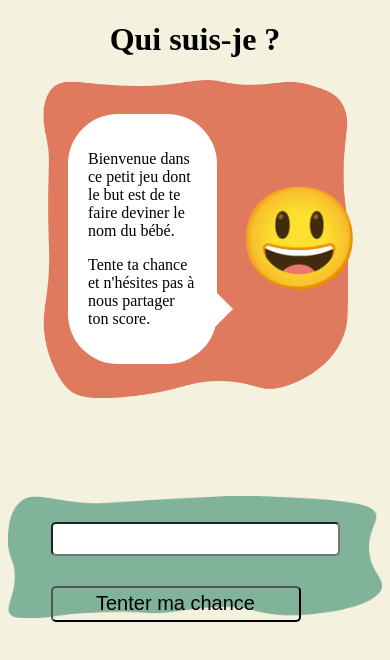
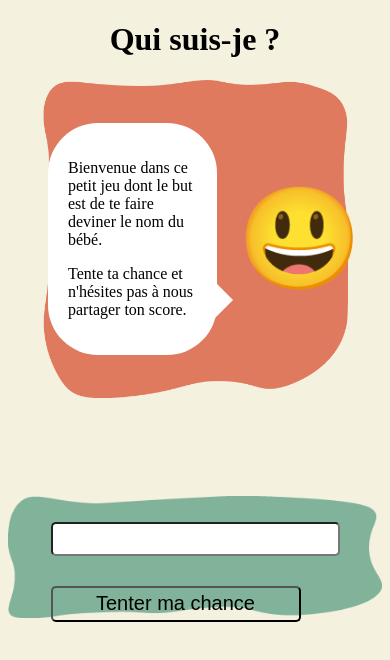
Before and after one commit to LordThi/babybirthgames, a Next.js app: page / in a window 390 px wide. Shown: the top 660 px of the page. Built offline with nearby package versions, Linux system fonts and the light colour scheme.

Commit message:
💅Add media queries for result text

```diff
--- a/app/page.module.scss
+++ b/app/page.module.scss
@@ -95,3 +95,21 @@
   align-self: center;
   margin: 0 20px;
 }
+
+//media queries
+
+@media (max-width: 550px) {
+  .resultBubble_text {
+    max-width: 250px;
+    max-height: 230px;
+  }
+}
+
+@media (max-width: 480px) {
+  .resultBubble_text{
+    margin-left: 40px;
+  }
+  .result_container {
+    height: fit-content;
+  }
+}
```
